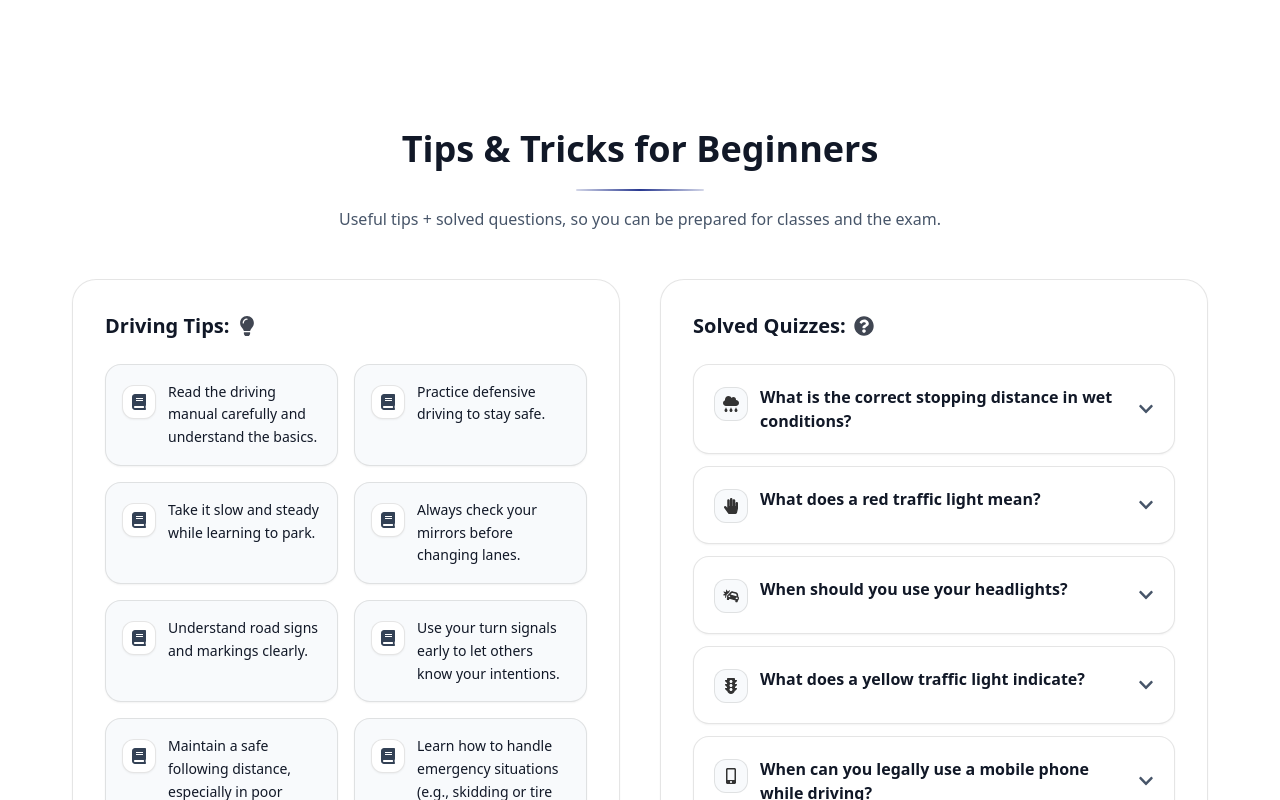
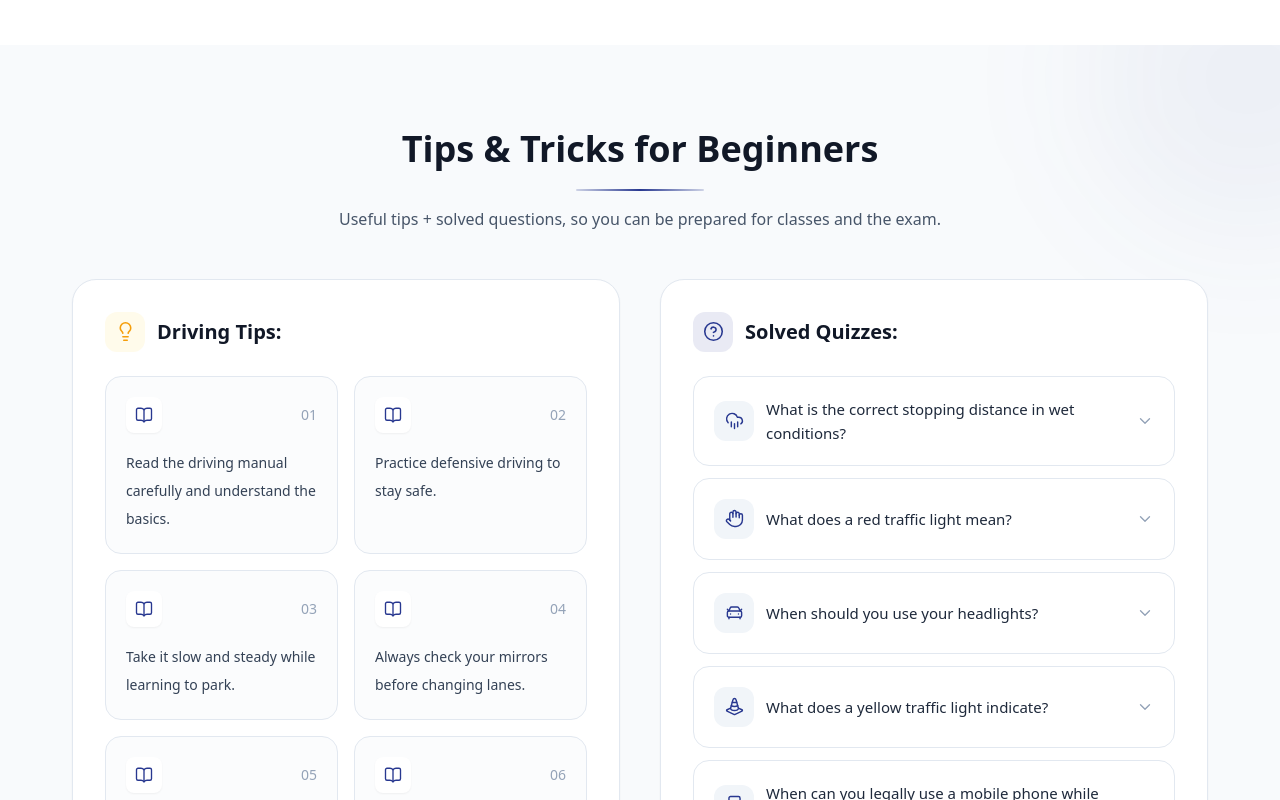
Before and after one commit to CristinaSt86/TopalX-Driving-School, a React (Create React App) app: page /testimonials in a window 1280 px wide. Shown: the part 1800-2600 px from the top of the page. Built offline with nearby package versions, Linux system fonts and the light colour scheme.

Commit message:
style: modernize Tips & Tricks section and refine CTA text eliminate the price from the medical checkup

```diff
--- a/package.json
+++ b/package.json
@@ -23,6 +23,7 @@
     "html-to-image": "^1.11.11",
     "i18next": "^23.11.5",
     "i18next-browser-languagedetector": "^8.0.0",
+    "lucide-react": "^1.78.0",
     "qrcode.react": "^4.0.1",
     "react": "^18.3.1",
     "react-dom": "^18.3.1",
--- a/src/components/TipsAndTricks.tsx
+++ b/src/components/TipsAndTricks.tsx
@@ -1,24 +1,23 @@
+
 import React, { useState } from "react";
 import { useTranslation } from "react-i18next";
-import "../index.css";
 import {
-  FaLightbulb,
-  FaQuestionCircle,
-  FaBook,
-  FaCheckCircle,
-  FaChevronDown,
-  FaChevronUp,
-  FaCloudRain,
-  FaHandPaper,
-  FaCarCrash,
-  FaTrafficLight,
-  FaMobileAlt,
-  FaArrowRight,
-  FaExclamationTriangle,
-  FaHome,
-  FaHandPointRight,
-  FaEyeSlash,
-} from "react-icons/fa";
+  Lightbulb,
+  CircleHelp,
+  BookOpen,
+  CircleCheck,
+  ChevronDown,
+  CloudRain,
+  Hand,
+  CarFront,
+  TrafficCone,
+  Smartphone,
+  ArrowRightLeft,
+  TriangleAlert,
+  House,
+  Signpost,
+  EyeOff,
+} from "lucide-react";
 
 type Quiz = {
   question: string;
@@ -26,139 +25,297 @@ type Quiz = {
   feedback: string;
 };
 
+const quizIcons = [
+  CloudRain,
+  Hand,
+  CarFront,
+  TrafficCone,
+  Smartphone,
+  ArrowRightLeft,
+  TriangleAlert,
+  House,
+  Signpost,
+  EyeOff,
+];
+
 const TipsAndTricks: React.FC = () => {
-  const [activeQuiz, setActiveQuiz] = useState<number | null>(null);
   const { t } = useTranslation();
 
+  const [activeQuiz, setActiveQuiz] = useState<number | null>(
+    null
+  );
+
+  const rawTips = t("tips", { returnObjects: true });
+  const rawQuizzes = t("quizzes", { returnObjects: true });
+
+  const tips: string[] = Array.isArray(rawTips)
+    ? rawTips
+    : [];
+
+  const quizzes: Quiz[] = Array.isArray(rawQuizzes)
+    ? rawQuizzes
+    : [];
+
   const toggleQuiz = (index: number) => {
-    setActiveQuiz((prev) => (prev === index ? null : index));
+    setActiveQuiz((prev) =>
+      prev === index ? null : index
+    );
   };
 
-  const getFeedbackIconByIndex = (index: number) => {
-    switch (index) {
-      case 0:
-        return <FaCloudRain />;
-      case 1:
-        return <FaHandPaper />;
-      case 2:
-        return <FaCarCrash />;
-      case 3:
-        return <FaTrafficLight />;
-      case 4:
-        return <FaMobileAlt />;
-      case 5:
-        return <FaArrowRight />;
-      case 6:
-        return <FaExclamationTriangle />;
-      case 7:
-        return <FaHome />;
-      case 8:
-        return <FaHandPointRight />;
-      case 9:
-        return <FaEyeSlash />;
-      default:
-        return null;
-    }
-  };
+  return (
+    <section className="relative overflow-hidden bg-slate-50 py-16">
 
-  const tips: string[] = (t("tips", { returnObjects: true }) as string[]) || [];
-  const quizzes: Quiz[] =
-    (t("quizzes", { returnObjects: true }) as Quiz[]) || [];
+      {/* Subtle background decoration */}
+      <div
+        aria-hidden="true"
+        className="
+          pointer-events-none absolute -right-32 -top-32
+          h-80 w-80 rounded-full
+          bg-logoBlue/5 blur-3xl
+        "
+      />
 
-  return (
-    <section className="py-16">
-      <div className="mx-auto w-full max-w-[1200px] px-4 sm:px-6 lg:px-8">
-        {/* Header */}
+      <div className="relative mx-auto w-full max-w-[1200px] px-4 sm:px-6 lg:px-8">
+
+        {/* Header - original typography */}
         <header className="text-center">
           <h2 className="mt-5 text-3xl sm:text-4xl font-bold text-gray-900">
             {t("tipsAndTricks.title")}
           </h2>
-          <div className="mx-auto mt-5 h-[2px] w-32 rounded-full bg-gradient-to-r from-logoBlue/20 via-logoBlue to-logoBlue/20" />
+
+          <div
+            className="
+              mx-auto mt-5 h-[2px] w-32 rounded-full
+              bg-gradient-to-r
+              from-logoBlue/20 via-logoBlue to-logoBlue/20
+            "
+          />
+
           <p className="mx-auto mt-4 max-w-2xl text-slate-600">
             {t("tipsAndTricks.subtitluTandT")}
           </p>
         </header>
 
-        <div className="mt-12 grid grid-cols-1 lg:grid-cols-2 gap-8 lg:gap-10 items-start">
-          {/* Tips */}
-          <div className="rounded-3xl border border-black/10 bg-white shadow-sm p-6 sm:p-8">
-            <div className="flex items-center justify-between gap-4">
-              <h3 className="text-xl font-semibold text-gray-900 flex items-center gap-2">
-                <span>{t("tipsAndTricks.tipsTitle")}</span>
-                <FaLightbulb className="opacity-80" />
+        {/* Main layout */}
+        <div className="mt-12 grid grid-cols-1 items-start gap-8 lg:grid-cols-2 lg:gap-10">
+
+          {/* TIPS */}
+          <div
+            className="
+              rounded-3xl border border-slate-200
+              bg-white p-6 shadow-sm sm:p-8
+            "
+          >
+            <div className="flex items-center gap-3">
+              <div
+                className="
+                  flex h-10 w-10 items-center justify-center
+                  rounded-xl bg-amber-50 text-amber-500
+                "
+              >
+                <Lightbulb size={21} strokeWidth={1.8} />
+              </div>
+
+              <h3 className="text-xl font-semibold text-gray-900">
+                {t("tipsAndTricks.tipsTitle")}
               </h3>
             </div>
 
-            {/* Tips as cards */}
-            <div className="mt-6 grid grid-cols-1 sm:grid-cols-2 gap-4">
+            {/* Tips cards */}
+            <div className="mt-6 grid grid-cols-1 gap-4 sm:grid-cols-2">
+
               {tips.map((tip, index) => (
-                <div
+                <article
                   key={index}
-                  className="rounded-2xl border border-black/10 bg-slate-50 p-4 shadow-sm"
+                  className="
+                    group relative overflow-hidden
+                    rounded-2xl border border-slate-200
+                    bg-slate-50/60 p-5
+                    transition-all duration-300
+                    hover:-translate-y-0.5
+                    hover:border-logoBlue/30
+                    hover:bg-white
+                    hover:shadow-md
+                  "
                 >
-                  <div className="flex items-start gap-3">
-                    <div className="mt-1 rounded-xl bg-white border border-black/10 p-2 shadow-sm">
-                      <FaBook className="text-slate-700" />
+                  <div className="mb-4 flex items-center justify-between">
+
+                    <div
+                      className="
+                        flex h-9 w-9 items-center justify-center
+                        rounded-lg bg-white text-logoBlue
+                        shadow-sm
+                        transition-colors duration-300
+                        group-hover:bg-logoBlue
+                        group-hover:text-white
+                      "
+                    >
+                      <BookOpen size={18} strokeWidth={1.8} />
                     </div>
-                    <p className="text-sm text-gray-900 leading-relaxed">
-                      {tip}
-                    </p>
+
+                    <span className="text-sm font-medium text-slate-400">
+                      {String(index + 1).padStart(2, "0")}
+                    </span>
                   </div>
-                </div>
+
+                  <p className="text-sm leading-7 text-slate-700">
+                    {tip}
+                  </p>
+                </article>
               ))}
+
             </div>
           </div>
 
-          {/* Quizzes */}
-          <div className="rounded-3xl border border-black/10 bg-white shadow-sm p-6 sm:p-8">
-            <h3 className="text-xl font-semibold text-gray-900 flex items-center gap-2">
-              <span>{t("tipsAndTricks.quizzesTitle")}</span>
-              <FaQuestionCircle className="opacity-80" />
-            </h3>
+          {/* QUIZZES */}
+          <div
+            className="
+              rounded-3xl border border-slate-200
+              bg-white p-6 shadow-sm sm:p-8
+            "
+          >
+            <div className="flex items-center gap-3">
+              <div
+                className="
+                  flex h-10 w-10 items-center justify-center
+                  rounded-xl bg-logoBlue/10 text-logoBlue
+                "
+              >
+                <CircleHelp size={21} strokeWidth={1.8} />
+              </div>
 
+              <h3 className="text-xl font-semibold text-gray-900">
+                {t("tipsAndTricks.quizzesTitle")}
+              </h3>
+            </div>
+
+            {/* Accordion questions */}
             <div className="mt-6 space-y-3">
+
               {quizzes.length > 0 ? (
                 quizzes.map((quiz, index) => {
                   const opened = activeQuiz === index;
+                  const QuizIcon =
+                    quizIcons[index] || CircleHelp;
 
                   return (
                     <div
                       key={index}
-                      className="rounded-2xl border border-black/10 bg-white shadow-sm overflow-hidden"
+                      className={`
+                        overflow-hidden rounded-2xl border
+                        transition-all duration-300
+                        ${
+                          opened
+                            ? "border-logoBlue/30 bg-blue-50/30 shadow-sm"
+                            : "border-slate-200 bg-white hover:border-logoBlue/30"
+                        }
+                      `}
                     >
+                      {/* Question button */}
                       <button
-                        className="w-full text-left p-4 sm:p-5 flex items-center justify-between gap-4"
+                        type="button"
                         onClick={() => toggleQuiz(index)}
-                        type="button"
+                        aria-expanded={opened}
+                        aria-controls={`quiz-answer-${index}`}
+                        className="
+                          flex w-full items-center
+                          justify-between gap-4
+                          p-4 text-left
+                          transition-colors duration-300
+                          sm:p-5
+                          focus-visible:outline
+                          focus-visible:outline-2
+                          focus-visible:outline-logoBlue
+                        "
                       >
-                        <div className="flex items-start gap-3">
-                          <div className="mt-0.5 rounded-xl bg-slate-50 border border-black/10 p-2">
-                            {getFeedbackIconByIndex(index)}
+                        <div className="flex min-w-0 items-center gap-3">
+
+                          <div
+                            className={`
+                              flex h-10 w-10 shrink-0
+                              items-center justify-center
+                              rounded-xl
+                              transition-all duration-300
+                              ${
+                                opened
+                                  ? "bg-logoBlue text-white"
+                                  : "bg-slate-100 text-logoBlue"
+                              }
+                            `}
+                          >
+                            <QuizIcon
+                              size={19}
+                              strokeWidth={1.8}
+                            />
                           </div>
-                          <span className="font-semibold text-gray-900">
+
+                          <span
+                            className={`
+                              text-sm leading-6 sm:text-[15px]
+                              ${
+                                opened
+                                  ? "font-medium text-logoBlue"
+                                  : "font-medium text-slate-800"
+                              }
+                            `}
+                          >
                             {quiz.question}
                           </span>
                         </div>
 
-                        <span className="shrink-0 text-slate-600">
-                          {opened ? <FaChevronUp /> : <FaChevronDown />}
-                        </span>
+                        <ChevronDown
+                          size={18}
+                          strokeWidth={1.8}
+                          className={`
+                            shrink-0 text-slate-400
+                            transition-transform duration-300
+                            ${
+                              opened
+                                ? "rotate-180 text-logoBlue"
+                                : ""
+                            }
+                          `}
+                        />
                       </button>
 
+                      {/* Answer */}
                       {opened && (
-                        <div className="px-4 sm:px-5 pb-4 sm:pb-5">
-                          <div className="rounded-xl bg-slate-50 border border-black/10 p-4">
-                            <p className="text-sm text-gray-800">
-                              {quiz.answer}{" "}
-                              <FaCheckCircle className="inline text-emerald-600" />
-                            </p>
+                        <div
+                          id={`quiz-answer-${index}`}
+                          className="px-4 pb-4 sm:px-5 sm:pb-5"
+                        >
+                          <div className="border-t border-slate-200 pt-4">
 
-                            <p className="mt-2 text-sm text-emerald-700 font-semibold flex items-center gap-2">
-                              <span>{quiz.feedback}</span>
-                              <span className="opacity-90">
-                                {getFeedbackIconByIndex(index)}
-                              </span>
-                            </p>
+                            <div
+                              className="
+                                rounded-xl border border-emerald-100
+                                bg-emerald-50/70 p-4
+                              "
+                            >
+                              <div className="flex items-start gap-3">
+
+                                <CircleCheck
+                                  size={19}
+                                  strokeWidth={1.8}
+                                  className="
+                                    mt-0.5 shrink-0
+                                    text-emerald-600
+                                  "
+                                />
+
+                                <div className="space-y-2">
+
+                                  <p className="text-sm leading-6 text-slate-800">
+                                    {quiz.answer}
+                                  </p>
+
+                                  <p className="text-sm leading-6 text-emerald-700">
+                                    {quiz.feedback}
+                                  </p>
+
+                                </div>
+                              </div>
+                            </div>
                           </div>
                         </div>
                       )}
@@ -168,10 +325,12 @@ const TipsAndTricks: React.FC = () => {
               ) : (
                 <p className="text-sm text-slate-600">
                   {t("tipsAndTricks.noQuizzes", {
-                    defaultValue: "Momentan nu sunt întrebări disponibile.",
+                    defaultValue:
+                      "Momentan nu sunt întrebări disponibile.",
                   })}
                 </p>
               )}
+
             </div>
           </div>
         </div>
--- a/src/locales/ro.json
+++ b/src/locales/ro.json
@@ -169,7 +169,7 @@
       "fuelType": "Diesel",
 
       "features": [
-        "Analize medicale și aviz psihologic – 350 lei",
+        "Analize medicale și aviz psihologic",
         "Cursuri teoretice de legislație rutieră",
         "Pregătire practică – 30 de ore didactice",
         "Combustibil",
@@ -186,7 +186,7 @@
       "fuelType": "Benzină",
 
       "features": [
-        "Analize medicale și aviz psihologic – 350 lei",
+        "Analize medicale și aviz psihologic",
         "Cursuri teoretice de legislație rutieră",
         "Pregătire practică – 30 de ore didactice",
         "Combustibil",
@@ -203,7 +203,7 @@
       "fuelType": "Benzină",
 
       "features": [
-        "Analize medicale și aviz psihologic – 350 lei",
+        "Analize medicale și aviz psihologic",
         "Cursuri teoretice de legislație rutieră",
         "Pregătire practică – 30 de ore didactice",
         "Combustibil",
```
Also changed, not shown: 1 other file (tests, documents, lock files or other folders).
